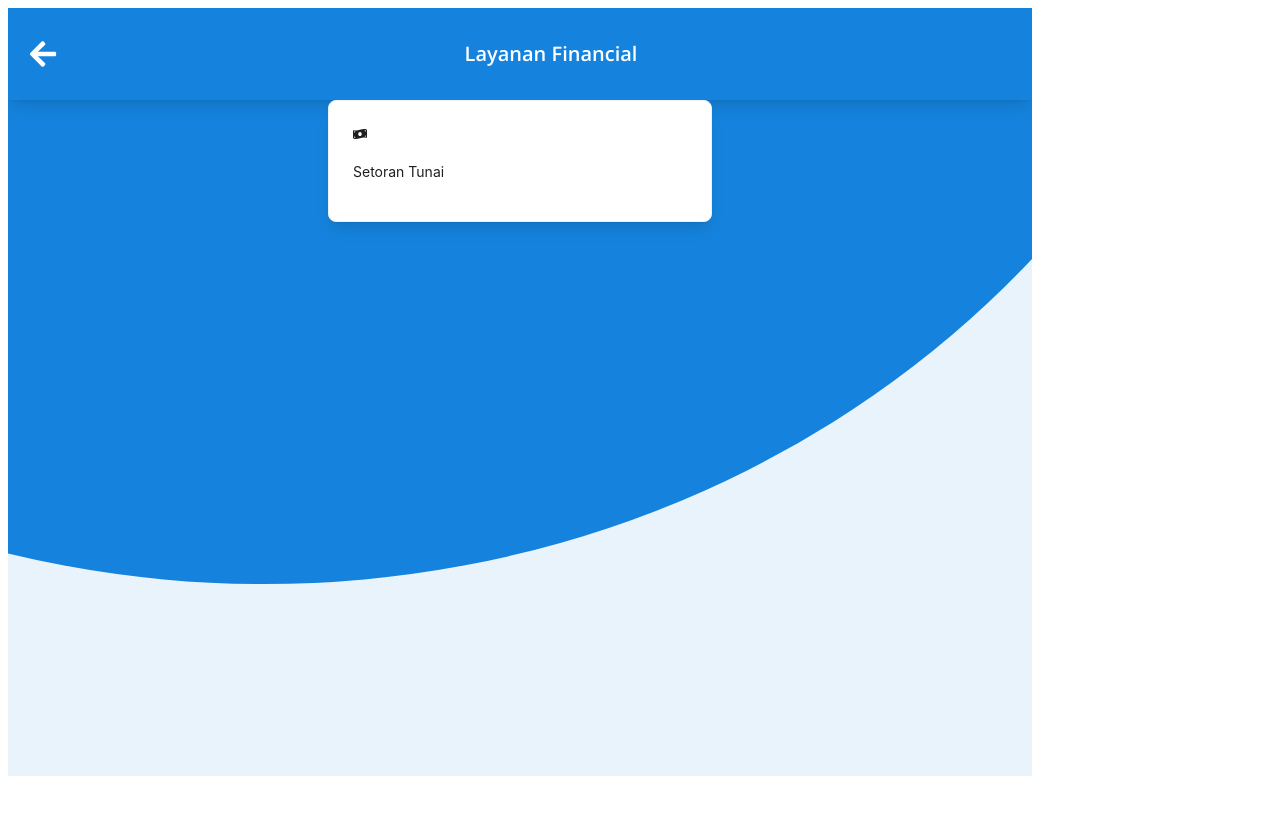
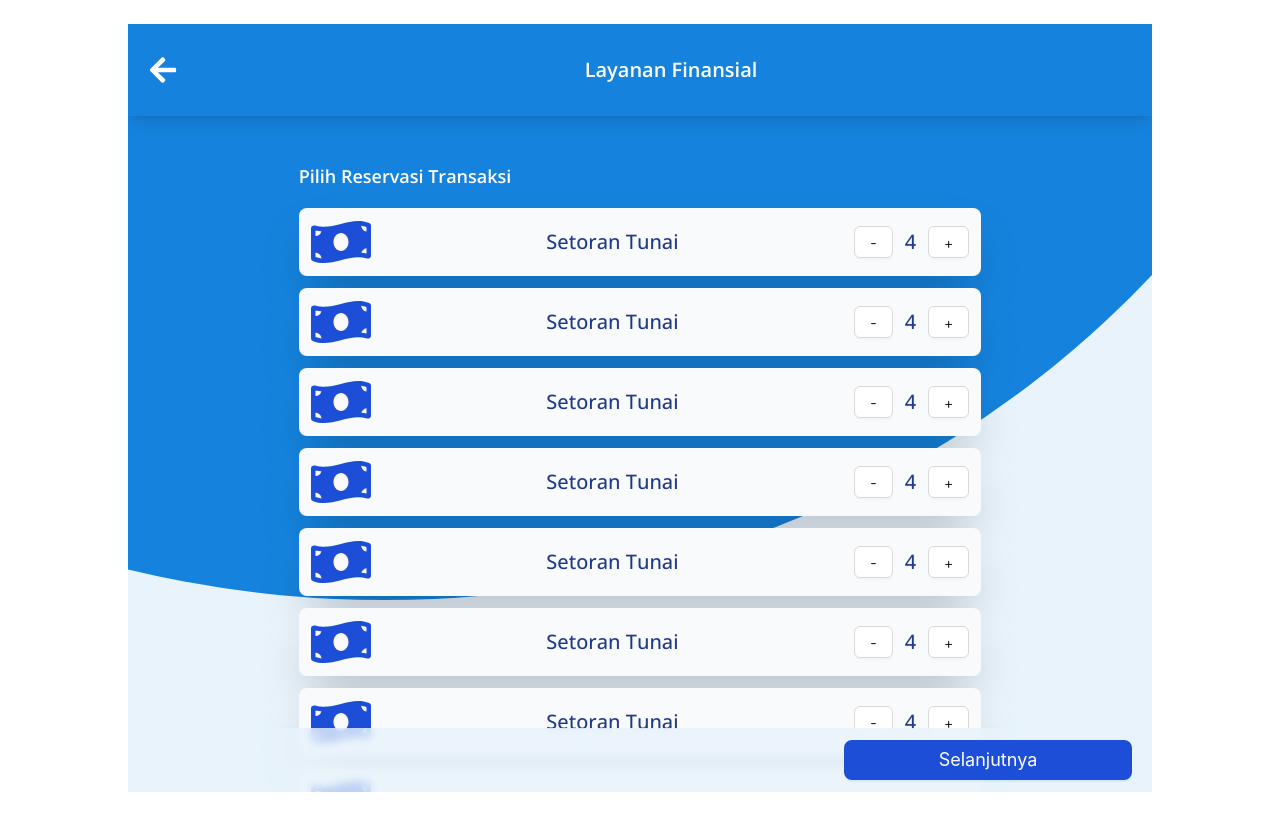
Before and after one commit to Nanahandresaputra/briQue-desktop, a React (Create React App) app: page /layanan-finansial in a window 1280 px wide. Built offline with nearby package versions, Linux system fonts and the light colour scheme.

Commit message:
add capture imager

```diff
--- a/package.json
+++ b/package.json
@@ -16,6 +16,7 @@
     "react-router-dom": "^6.16.0",
     "react-scripts": "5.0.1",
     "react-spinners": "^0.13.8",
+    "react-use-face-detection": "^1.0.1",
     "redux": "^4.2.1",
     "redux-thunk": "^2.4.2",
     "web-vitals": "^2.1.4"
--- a/src/App.js
+++ b/src/App.js
@@ -1,19 +1,24 @@
 import { BrowserRouter as Router, Routes, Route } from "react-router-dom";
 import Home from "./pages/home";
 import FinancialService from "./pages/financial-service";
+import GetPhoto from "./pages/get-photo";
 function App() {
   return (
-    <section
-      className="max-h-[768px] max-w-[1024px] h-[768px] overflow-auto"
+    <section className="flex h-screen items-center justify-center">
+      <div
+        className="h-[768px] w-[1024px]  overflow-auto"
         style={{
           backgroundImage: `url(./assets/svg/background.svg)`,
-      }}>
+        }}
+      >
         <Router>
           <Routes>
             <Route path="/" element={<Home />} />
             <Route path="/layanan-finansial" element={<FinancialService />} />
+            <Route path="/foto-nasabah" element={<GetPhoto />} />
           </Routes>
         </Router>
+      </div>
     </section>
   );
 }
--- a/src/components/financial-service/card-category-financial.js
+++ b/src/components/financial-service/card-category-financial.js
@@ -1,11 +1,20 @@
-import { Card } from "antd";
+import { Button } from "antd";
 import { FaMoneyBillWave } from "react-icons/fa";
 const CardCategoryFinancial = () => {
   return (
-    <Card className="shadow-lg flex items-center justify-between w-96">
-      <FaMoneyBillWave />
-      <p>Setoran Tunai</p>
-    </Card>
+    <section className="flex items-center space-x-3">
+      <div className="px-3 bg-gray-50 rounded-lg shadow-2xl flex-1">
+        <div className="flex items-center justify-between text-blue-700">
+          <FaMoneyBillWave className="text-6xl" />
+          <p className="text-xl font-medium text-blue-900">Setoran Tunai</p>
+          <div className="flex space-x-3 items-center text-blue-900">
+            <Button>-</Button>
+            <p className="text-xl font-medium">4</p>
+            <Button>+</Button>
+          </div>
+        </div>
+      </div>
+    </section>
   );
 };
 
--- /dev/null
+++ b/src/components/footer/index.js
@@ -0,0 +1,14 @@
+import { Button } from "antd";
+import React from "react";
+
+const Footer = ({ children, onClick }) => {
+  return (
+    <nav className="sticky bottom-0 z-30 bg-[#E8F3FC] bg-opacity-80 backdrop-blur-sm flex justify-end space-x-8 px-5 py-3 shadow-lg">
+      <Button type="primary" className="bg-blue-700 w-72 text-lg" size="large" onClick={onClick}>
+        {children}
+      </Button>
+    </nav>
+  );
+};
+
+export default Footer;
--- /dev/null
+++ b/src/components/get-photo/card-email.js
@@ -0,0 +1,10 @@
+import { AiOutlineMail } from "react-icons/ai";
+const CardEmail = () => {
+  return (
+    <section className="bg-gray-50">
+      <AiOutlineMail />
+    </section>
+  );
+};
+
+export default CardEmail;
--- /dev/null
+++ b/src/components/get-photo/footer-submit.js
@@ -0,0 +1,29 @@
+import { Button } from "antd";
+import { AiOutlineMail } from "react-icons/ai";
+
+const FooterSubmit = ({ getCapture }) => {
+  return (
+    <nav className="sticky bottom-0 z-30 bg-[#E8F3FC] bg-opacity-80 backdrop-blur-sm flex justify-between items-center space-x-8 px-5 py-3 shadow-lg">
+      <div className="flex items-center space-x-5">
+        <AiOutlineMail className="text-blue-700 text-4xl" />
+        <p>
+          <span className="font-semibold text-blue-900 underline hover:cursor-pointer">Isi Alamat Email</span> <br />
+          <span className="text-red-500 text-sm text-center">*Jika anda tidak memiliki email pilih submit untuk melakukan reservasi</span>
+        </p>
+      </div>
+      <Button
+        type="primary"
+        className="bg-blue-700 w-72 text-lg"
+        size="large"
+        onClick={(e) => {
+          e.preventDefault();
+          getCapture();
+        }}
+      >
+        Ambil Gambar{" "}
+      </Button>
+    </nav>
+  );
+};
+
+export default FooterSubmit;
--- a/src/components/topbar/index.js
+++ b/src/components/topbar/index.js
@@ -1,17 +1,12 @@
 import { FaArrowLeft } from "react-icons/fa";
 import { useNavigate } from "react-router-dom";
 
-const TopBar = () => {
+const TopBar = ({ children }) => {
   const navigate = useNavigate();
   return (
-    <nav className="sticky top-0 backdrop-blur-sm flex items-center space-x-8 px-5 py-3 shadow-lg">
-      <FaArrowLeft
-        className="text-white text-3xl"
-        onClick={() => navigate(-1)}
-      />
-      <p className="text-xl font-semibold text-white flex-1 text-center">
-        Layanan Financial
-      </p>
+    <nav className="sticky top-0 bg-[#1583DD] z-30 flex items-center space-x-8 px-5 py-3 shadow-lg">
+      <FaArrowLeft className="text-white text-3xl" onClick={() => navigate(-1)} />
+      <p className="text-xl font-semibold text-white flex-1 text-center">{children}</p>
     </nav>
   );
 };
--- a/src/pages/financial-service/index.js
+++ b/src/pages/financial-service/index.js
@@ -1,14 +1,34 @@
-import React from "react";
 import TopBar from "../../components/topbar";
 import CardCategoryFinancial from "../../components/financial-service/card-category-financial";
+import Footer from "../../components/footer";
+import { useNavigate } from "react-router-dom";
 
 const FinancialService = () => {
+  const navigate = useNavigate();
+  const navigatePage = () => {
+    navigate("/foto-nasabah");
+  };
   return (
     <section>
-      <TopBar />
-      <div className="flex justify-center">
-        <CardCategoryFinancial />
+      <TopBar>Layanan Finansial</TopBar>
+      <div className="mt-7 flex justify-center h-fit items-center">
+        <div className="space-y-3 w-8/12">
+          <h1 className="text-white text-lg font-semibold">Pilih Reservasi Transaksi</h1>
+          <CardCategoryFinancial />
+          <CardCategoryFinancial />
+          <CardCategoryFinancial />
+          <CardCategoryFinancial />
+          <CardCategoryFinancial />
+          <CardCategoryFinancial />
+          <CardCategoryFinancial />
+          <CardCategoryFinancial />
+          <CardCategoryFinancial />
+          <CardCategoryFinancial />
+          <CardCategoryFinancial />
+          <CardCategoryFinancial />
+        </div>
       </div>
+      <Footer onClick={navigatePage}>Selanjutnya</Footer>
     </section>
   );
 };
--- /dev/null
+++ b/src/pages/get-photo/index.js
@@ -0,0 +1,72 @@
+import Webcam from "react-webcam";
+import { useFaceDetection } from "react-use-face-detection";
+import FaceDetection from "@mediapipe/face_detection";
+import { Camera } from "@mediapipe/camera_utils";
+import { useState } from "react";
+import TopBar from "../../components/topbar";
+import FooterSubmit from "../../components/get-photo/footer-submit";
+import CardEmail from "../../components/get-photo/card-email";
+
+const width = 400;
+const height = 450;
+
+const GetPhoto = () => {
+  const { webcamRef, boundingBox } = useFaceDetection({
+    faceDetectionOptions: {
+      model: "short",
+    },
+    faceDetection: new FaceDetection.FaceDetection({
+      locateFile: (file) => `https://cdn.jsdelivr.net/npm/@mediapipe/face_detection/${file}`,
+    }),
+    camera: ({ mediaSrc, onFrame }) =>
+      new Camera(mediaSrc, {
+        onFrame,
+        width,
+        height,
+      }),
+  });
+
+  const [getCaputre, setCapture] = useState(null);
+
+  const capture = () => {
+    let photo = webcamRef.current.getScreenshot();
+    setCapture(photo);
+  };
+
+  return (
+    <section className="h-full">
+      <TopBar>Data Nasabah</TopBar>
+      <div className="py-7 bg-black bg-opacity-75 flex flex-col items-center justify-center">
+        <div style={{ width, height, position: "relative" }} className="z-10">
+          {boundingBox.map((box, index) => (
+            <div
+              key={`${index + 1}`}
+              style={{
+                border: "4px solid blue",
+                position: "absolute",
+                top: `${box.yCenter * 100}%`,
+                left: `${box.xCenter * 100}%`,
+                width: `${box.width * 100}%`,
+                height: `${box.height * 100}%`,
+                zIndex: 1,
+              }}
+            />
+          ))}
+          <Webcam
+            ref={webcamRef}
+            forceScreenshotSourceSize
+            style={{
+              height,
+              width,
+              position: "absolute",
+            }}
+          />
+        </div>
+        <p className="text-white text-center text-lg font-semibold">[Ambil Gambar]</p>
+        <FooterSubmit getCapture={capture} />
+      </div>
+    </section>
+  );
+};
+
+export default GetPhoto;
--- a/src/pages/home/index.js
+++ b/src/pages/home/index.js
@@ -12,16 +12,12 @@ const Home = () => {
         <h2 className="text-white font-semibold">Pilih Pelayanan</h2>
         <div className="flex justify-center items-center space-x-7">
           <CardTransaction imgCover="./assets/svg/financial.svg">
-            <h1 className="text-2xl font-medium">Financial </h1>
-            <p className="text-gray-500  font-medium">
-              Setoran Tunai, Overbooking, Setoran Tunai, Overbooking
-            </p>
+            <h1 className="text-2xl font-medium text-blue-900">Financial </h1>
+            <p className="text-gray-500  font-medium">Setoran Tunai, Overbooking, Setoran Tunai, Overbooking</p>
           </CardTransaction>
           <CardTransaction imgCover="./assets/svg/non-financial.svg">
-            <h1 className="text-2xl font-medium">Non-FInancial</h1>
-            <p className="text-gray-500  font-medium">
-              Setoran Tunai, Overbooking, Setoran Tunai, Overbooking
-            </p>
+            <h1 className="text-2xl font-medium text-blue-900">Non-FInancial</h1>
+            <p className="text-gray-500  font-medium">Setoran Tunai, Overbooking, Setoran Tunai, Overbooking</p>
           </CardTransaction>
         </div>
       </div>
```
Also changed, not shown: 1 other file (tests, documents, lock files or other folders). Lines whose indentation alone changed are shown as unchanged.
